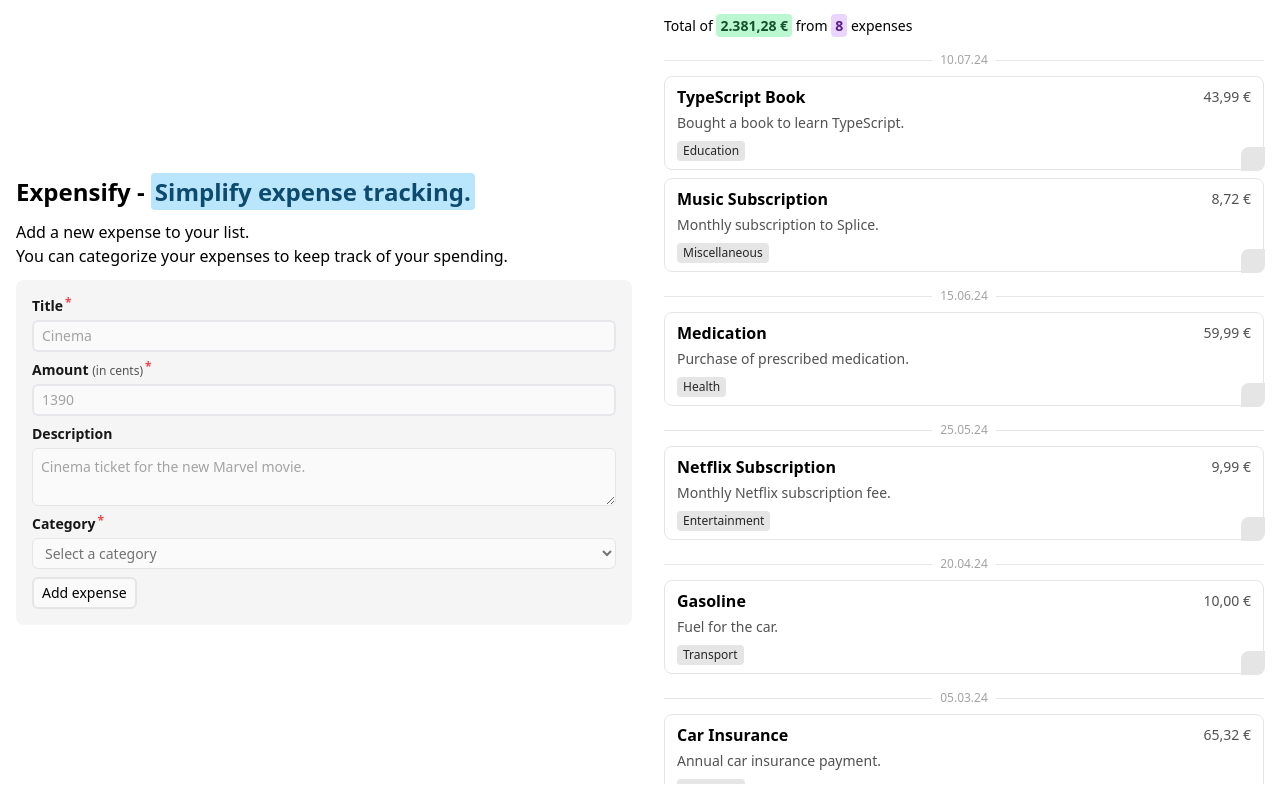
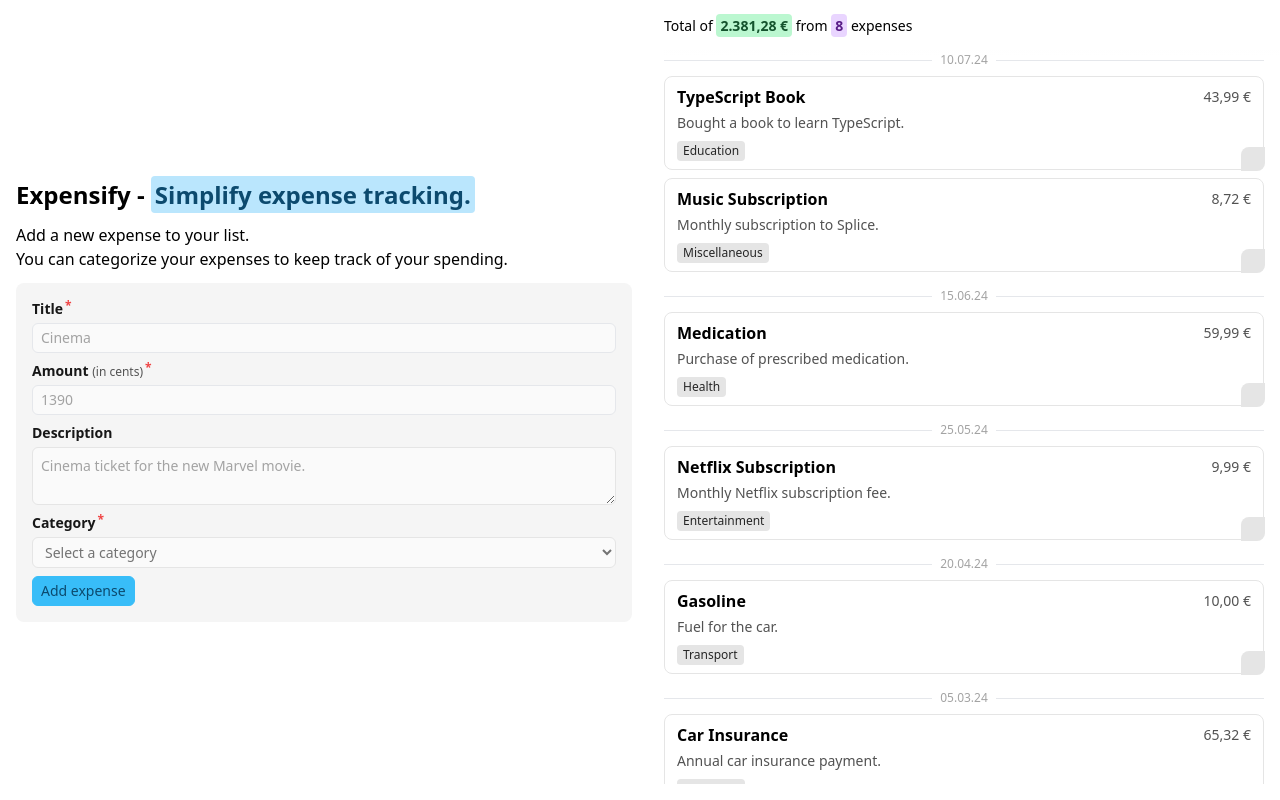
Before and after one commit to nikolailehbrink/expensify, a Vue app: page / in a window 1280 px wide. Built offline with nearby package versions, Linux system fonts and the light colour scheme; some icons are missing.

Commit message:
style: update button and input components with new color scheme and border adjustments

```diff
--- a/src/components/Button.vue
+++ b/src/components/Button.vue
@@ -1,6 +1,6 @@
 <template>
   <button
-    class="bg-neutral-50 hover:bg-neutral-200 px-2 py-1 text-sm rounded-md border-neutral-200 border-2"
+    class="bg-sky-400 transition-colors text-sky-900 hover:bg-sky-300 px-2 py-1 text-sm rounded-md border-sky-400 border"
   >
     <slot></slot>
   </button>
--- a/src/components/Input.vue
+++ b/src/components/Input.vue
@@ -5,6 +5,6 @@ const model = defineModel()
 <template>
   <input
     v-model="model"
-    class="border-2 px-2 text-sm rounded-md py-1 bg-neutral-50 placeholder:text-neutral-400"
+    class="border px-2 text-sm rounded-md py-1 bg-neutral-50 placeholder:text-neutral-400"
   />
 </template>
```
